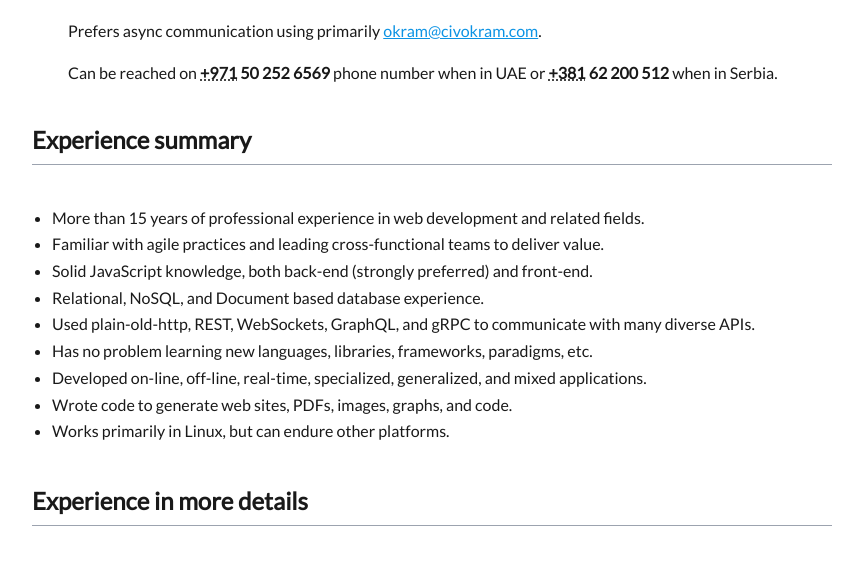
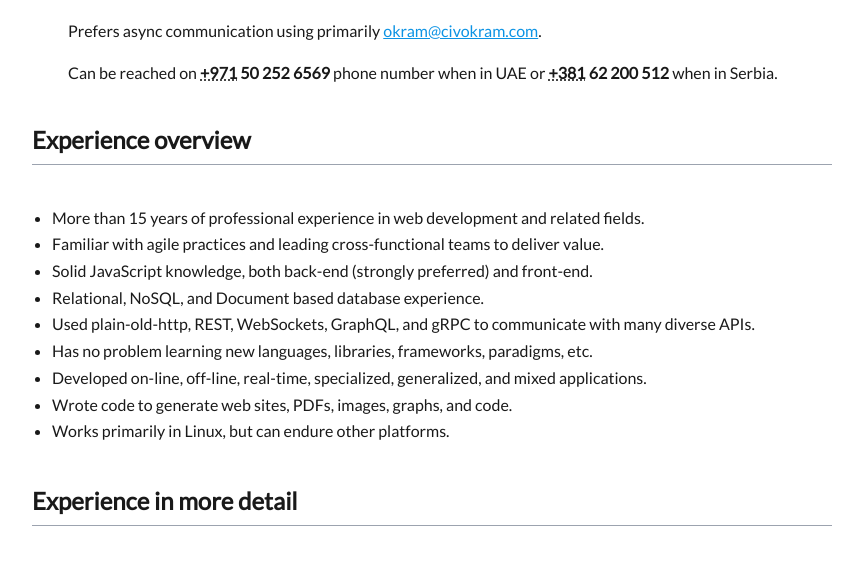
Before and after one commit to markomarkovic/cv, a Vue app: page / in a window 1280 px wide. Shown: the part 582-1152 px from the top of the page, without its empty margins (208-1071 px from the left). Built offline with nearby package versions, Linux system fonts and the light colour scheme.

Commit message:
Minor spelling and titles

```diff
--- a/src/App.vue
+++ b/src/App.vue
@@ -80,7 +80,7 @@ const howLong = (from, to) => {
 
     <section class="experience">
       <div class="block">
-        <h2>Experience summary</h2>
+        <h2>Experience overview</h2>
         <ul>
           <li v-for="(item, i) in facts.experience.points" :key="i">
             {{ item }}
@@ -90,7 +90,7 @@ const howLong = (from, to) => {
     </section>
 
     <section class="experience">
-      <h2>Experience in more details</h2>
+      <h2>Experience in more detail</h2>
 
       <div
         v-for="(item, i) in facts.experience.details"
@@ -135,7 +135,7 @@ const howLong = (from, to) => {
     </section>
 
     <section class="projects">
-      <h2>Notable Projects</h2>
+      <h2>Notable projects</h2>
 
       <div v-for="(item, i) in facts.projects" :key="i" class="details">
         <img :src="item.logo" />
```
